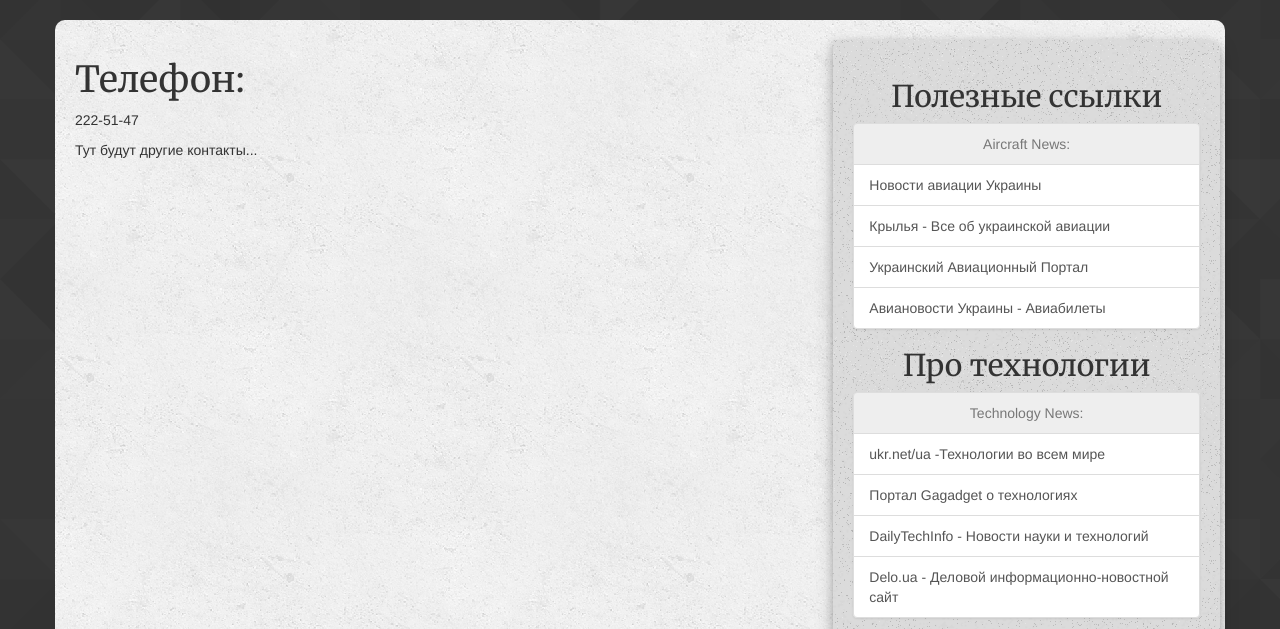
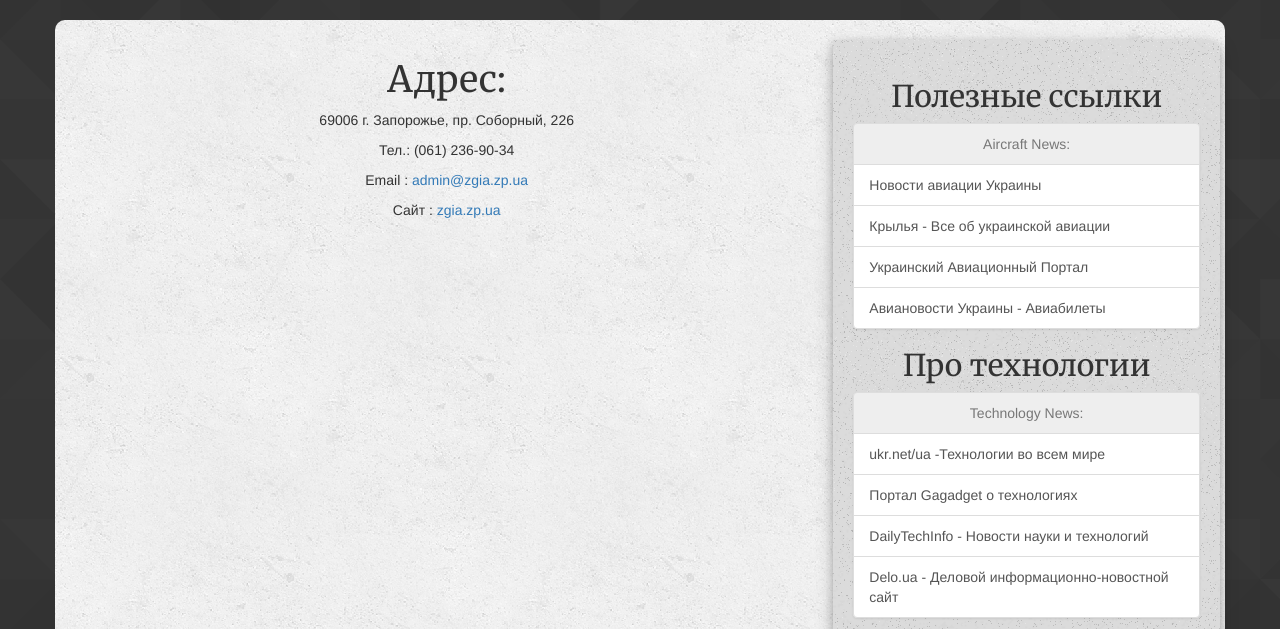
Before and after one commit to AlexanderMukas/my-first-blog, a Django app: page /contacts/ in a window 1280 px wide. Shown: the part 81-710 px from the top of the page. Run offline with Django 3.2, Linux system fonts and the light colour scheme; parts of the project's set-up code (start-up, migrations or seed data) failed here and were passed over; some libraries are stand-ins or nearby versions.

Commit message:
Update Contacts page.

```diff
--- a/blog/static/css/blog.css
+++ b/blog/static/css/blog.css
@@ -325,3 +325,6 @@ a.socialIcon:hover, .socialHoverClass {
     text-shadow: 0 -1px 0 rgba(0, 0, 0, 0.33);
     -webkit-font-smoothing: antialiased;
 }
+.cont-page {
+    text-align: center;
+}
--- a/blog/templates/blog/about.html
+++ b/blog/templates/blog/about.html
@@ -23,8 +23,8 @@
 {% block content %}
 <!-- -->
 	<h1>О проекте:</h1>
-	<p>&copy ZSEA, Python 3.4.3 , Django 1.8.3</p>
-
+	<p>&copy; ZSEA, Python 3.4.3 , Django 1.8.3</p>
+	<br >
 
 
 <div id="myCarousel" class="carousel slide" data-ride="carousel">
--- a/blog/templates/blog/contacts.html
+++ b/blog/templates/blog/contacts.html
@@ -31,8 +31,13 @@
 {% block act4 %} {% endblock %}
 
 {% block content %}
-	<h1>Телефон:</h1>
-	<p>222-51-47</p>
-	<p>Тут будут другие контакты...</p>
-	<div id="googleMap" style="width:500px;height:380px;"></div>
+    <div class="cont-page">
+        <h1>Адрес:</h1>
+        <p>69006 г. Запорожье, пр. Соборный, 226</p>
+        <p>Тел.: (061) 236-90-34</p>
+        <p>Email : <a href="mailto:youremailaddress">admin@zgia.zp.ua</a></p>
+        <p>Сайт : <a href="http://www.zgia.zp.ua"> zgia.zp.ua</a> </p>
+        <br >
+        <div id="googleMap" style="width: auto;height:380px; text-align: center;"></div>
+    </div>
 {% endblock content %}
```
